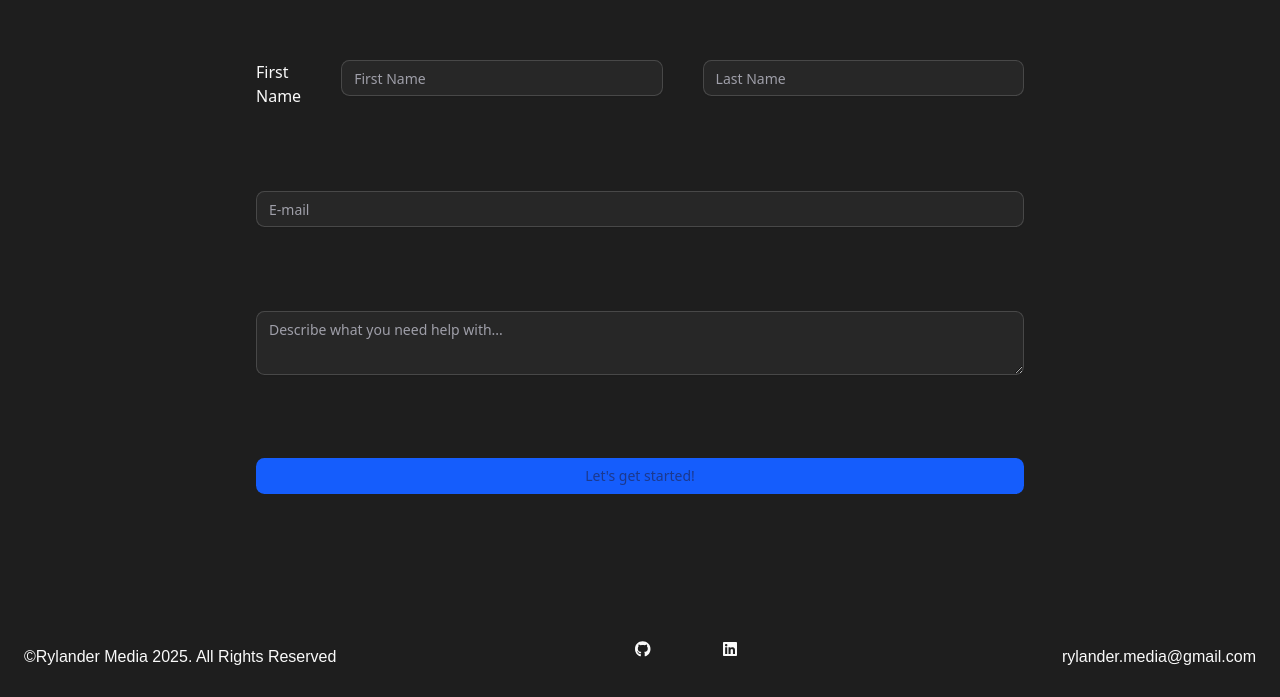
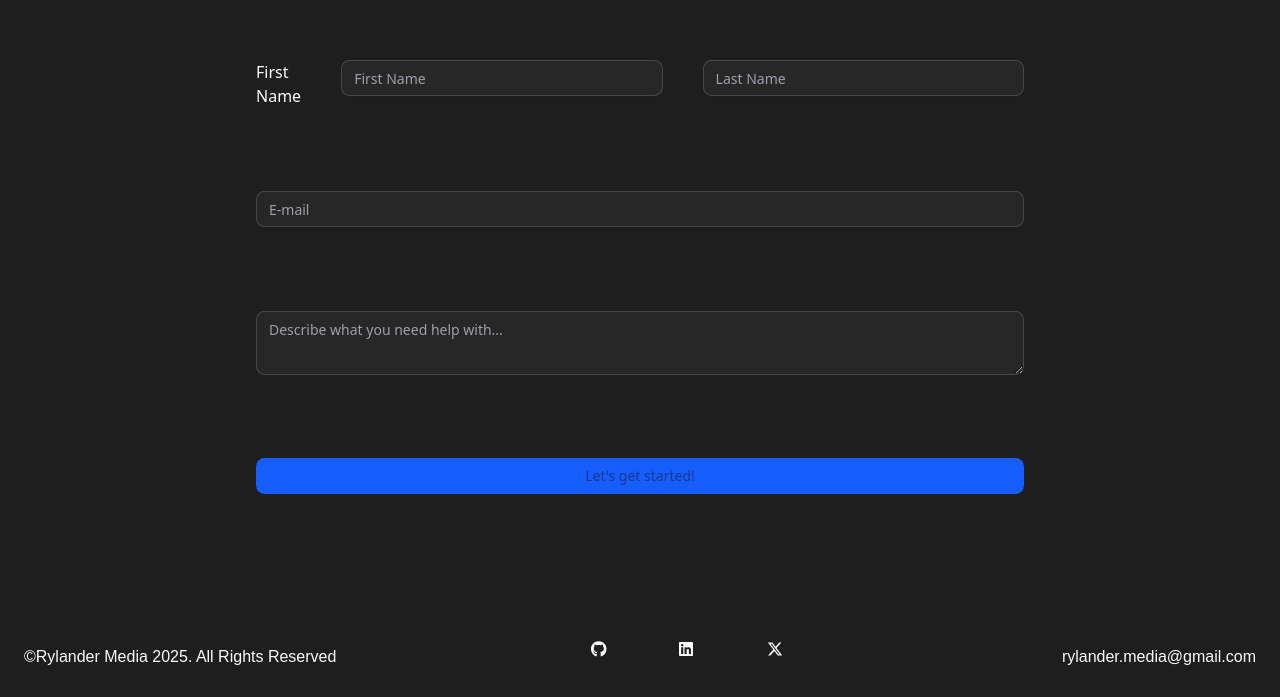
Before and after one commit to joerylander/portfolio, a Next.js app in the folder client/: page / in a window 1280 px wide. Shown: the part 5247-5944 px from the top of the page. Built offline with nearby package versions, Linux system fonts and the light colour scheme; a web font is replaced by a local one.

Commit message:
feat: add X Twitter icon to Footer component; update FontAwesome library integration

```diff
--- a/client/src/components/layout/footer.tsx
+++ b/client/src/components/layout/footer.tsx
@@ -7,6 +7,8 @@ export default function Footer() {
   const githubIcon: IconProp = 'fa-brands fa-github';
   // @ts-ignore
   const linkedinIcon: IconProp = 'fa-brands fa-linkedin';
+  // @ts-ignore
+  const xTwitterIcon: IconProp = 'fa-brands fa-x-twitter';
   return (
     <footer className="mx-6 flex min-h-20 items-center justify-between">
       <p className={`${azaret_mono.className} whitespace-nowrap capitalize`}>
@@ -28,6 +30,13 @@ export default function Footer() {
         >
           <FontAwesomeIcon icon={linkedinIcon} />
         </a>
+        <a
+          className="h-10 w-10"
+          href="https://x.com/CyberJojo9"
+          target="_blank"
+        >
+          <FontAwesomeIcon icon={xTwitterIcon} />
+        </a>
       </div>
 
       <a
--- a/client/src/lib/fontawesome.ts
+++ b/client/src/lib/fontawesome.ts
@@ -1,5 +1,9 @@
 import { library } from '@fortawesome/fontawesome-svg-core';
 import { faArrowRight } from '@fortawesome/free-solid-svg-icons';
-import { faGithub, faLinkedin } from '@fortawesome/free-brands-svg-icons';
+import {
+  faGithub,
+  faLinkedin,
+  faXTwitter,
+} from '@fortawesome/free-brands-svg-icons';
 
-library.add(faArrowRight, faGithub, faLinkedin);
+library.add(faArrowRight, faGithub, faLinkedin, faXTwitter);
```
